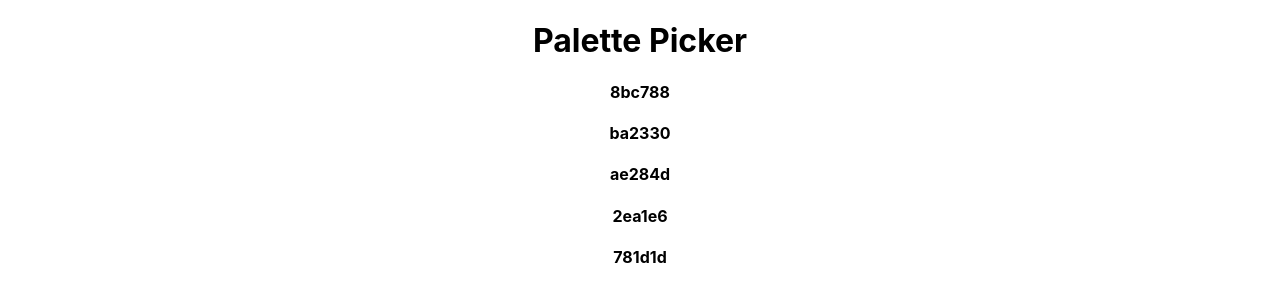
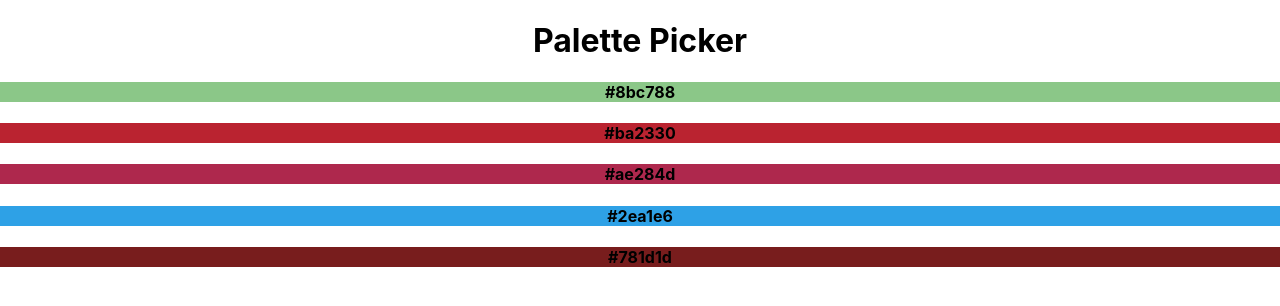
Before and after one commit to vr-je-palette-picker/palette-picker-front-end, a React (Create React App) app: page / in a window 1280 px wide. Shown: the top 306 px of the page. Built offline with nearby package versions, Linux system fonts and the light colour scheme.

Commit message:
Add background color

```diff
--- a/src/Components/App/App.js
+++ b/src/Components/App/App.js
@@ -17,9 +17,10 @@ class App extends Component {
 
   randomizeHex = () => {
     const hexCodes = [];
+    const pound = '#'
     let i;
     for( i = 0 ; i < 5 ; i++) {
-      hexCodes.push(Math.floor(Math.random() * 16777215).toString(16));
+      hexCodes.push(pound + (Math.floor(Math.random() * 16777215).toString(16)));
     }
     this.setState({ hexCodes })
   };
--- a/src/Components/ColorCard/ColorCard.js
+++ b/src/Components/ColorCard/ColorCard.js
@@ -1,21 +1,22 @@
 import React, { Component } from 'react';
+import './ColorCard.scss'
 
 class ColorCard extends Component {
   constructor({ hex }) {
     super();
     this.state = {
       locked: false,
-      hex,
+      hex: hex
     }
   }
 
   render() {
     return (
     <div>
-      <h4>{ this.state.hex }</h4>
+      <h4 style={{backgroundColor: this.state.hex}}>{ this.state.hex }</h4>
     </div>
     )
   }
 }
-
+// style={{backgroundColor: bgColors.Yellow}}
 export default ColorCard;
```
